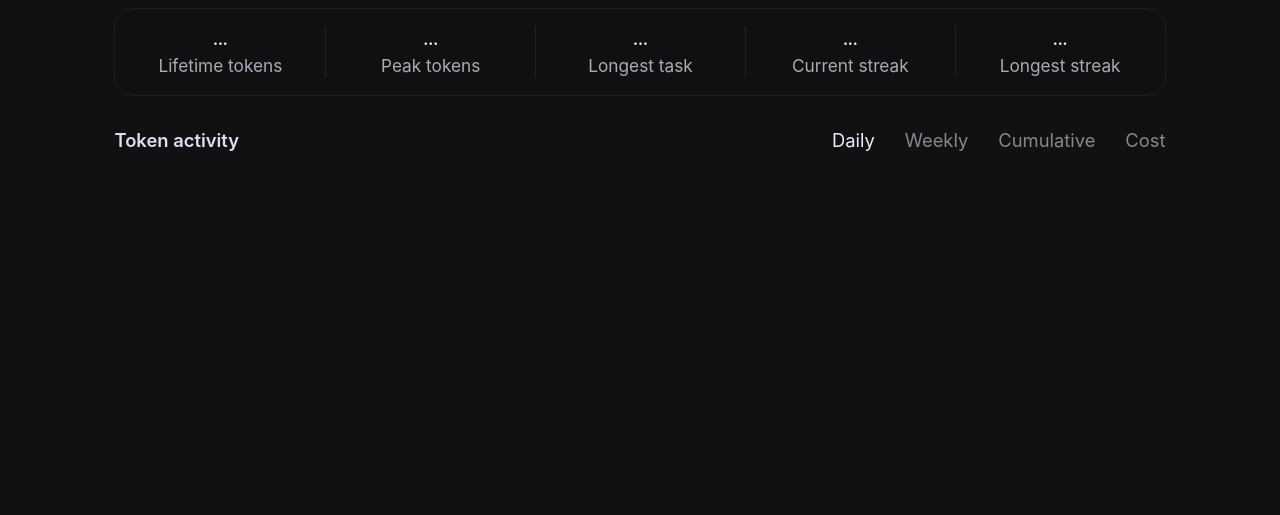
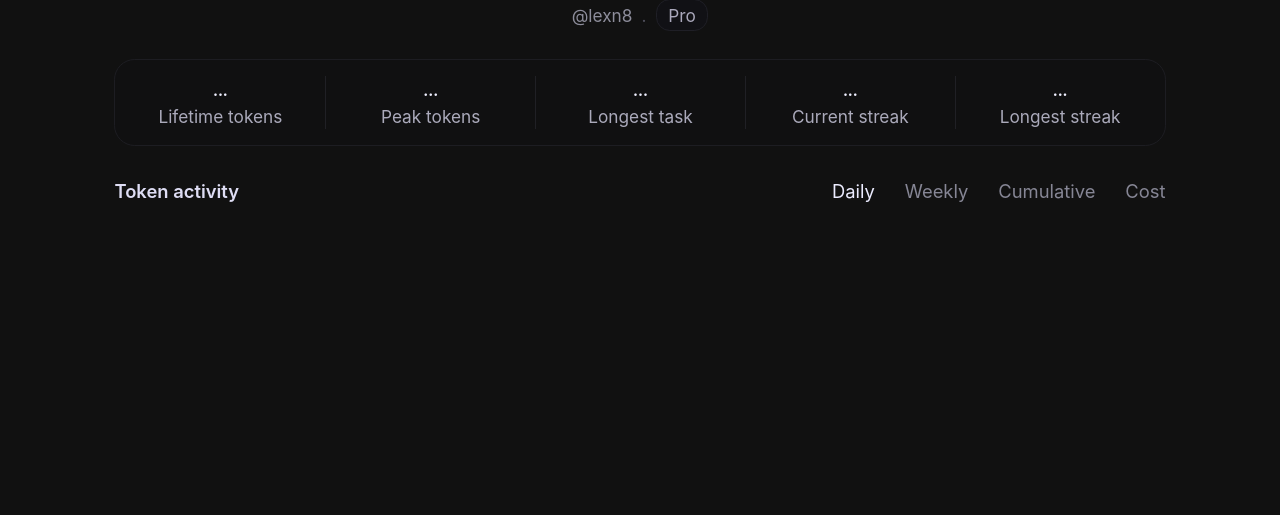
Before and after one commit to Leonxlnx/CodexProfilePro, an Electron app: page profile-remake/index.html in a window 1280 px wide. Shown: the part 285-800 px from the top of the page. Drawn offline with Linux system fonts and the light colour scheme; no server answers.

Commit message:
fix: center compact dashboard shell

```diff
--- a/profile-remake/styles.css
+++ b/profile-remake/styles.css
@@ -13,6 +13,7 @@
   --cell-4: #AF5656;
   --cell: 16px;
   --gap: 3px;
+  --app-zoom: 1.15;
 }
 
 * {
@@ -31,7 +32,7 @@ body {
   color: var(--text);
   font-family: ui-sans-serif, -apple-system, BlinkMacSystemFont, "Segoe UI", sans-serif;
   letter-spacing: 0;
-  zoom: 1.15;
+  zoom: var(--app-zoom);
 }
 
 button {
@@ -88,8 +89,11 @@ button {
 
 .profile-shell {
   width: min(100%, 1080px);
+  min-height: calc(100vh / var(--app-zoom));
+  display: grid;
+  align-content: center;
   margin: 0 auto;
-  padding: 56px 40px 4px;
+  padding: 0 40px;
 }
 
 .identity {
```
